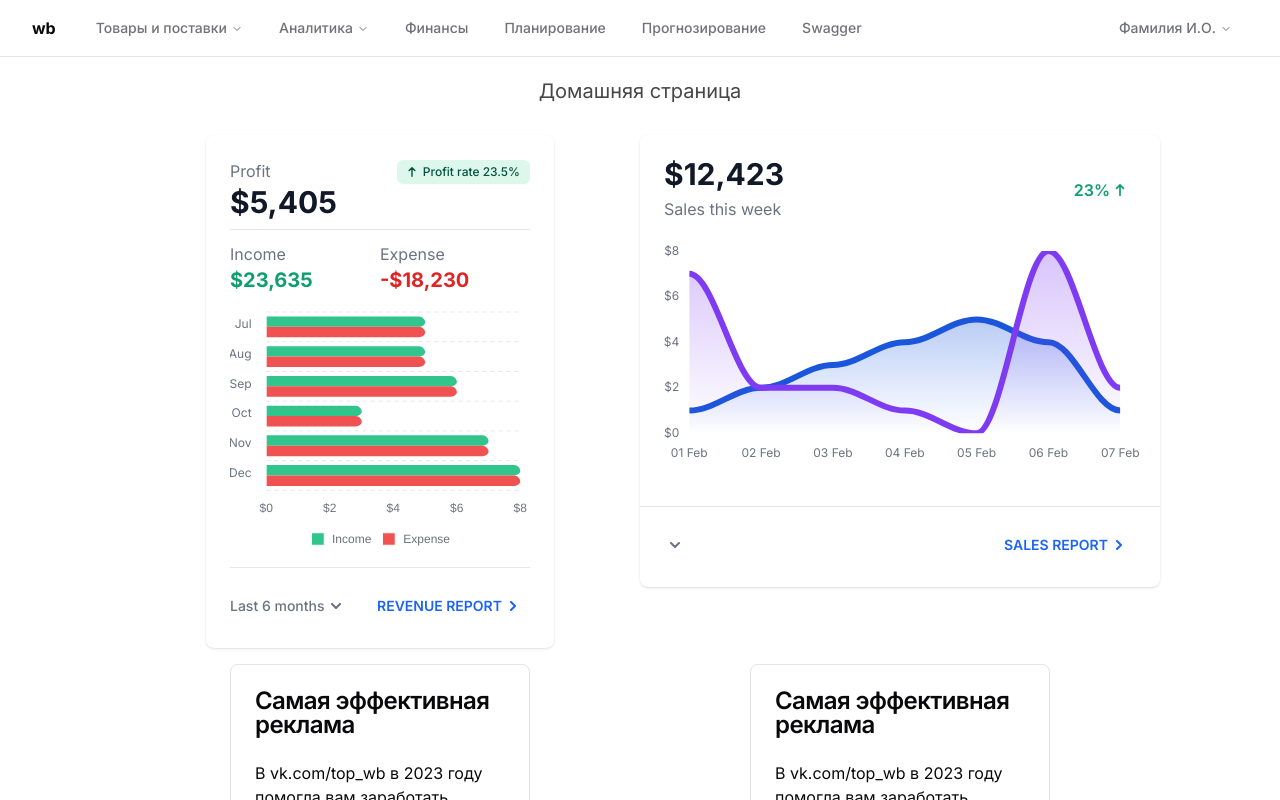
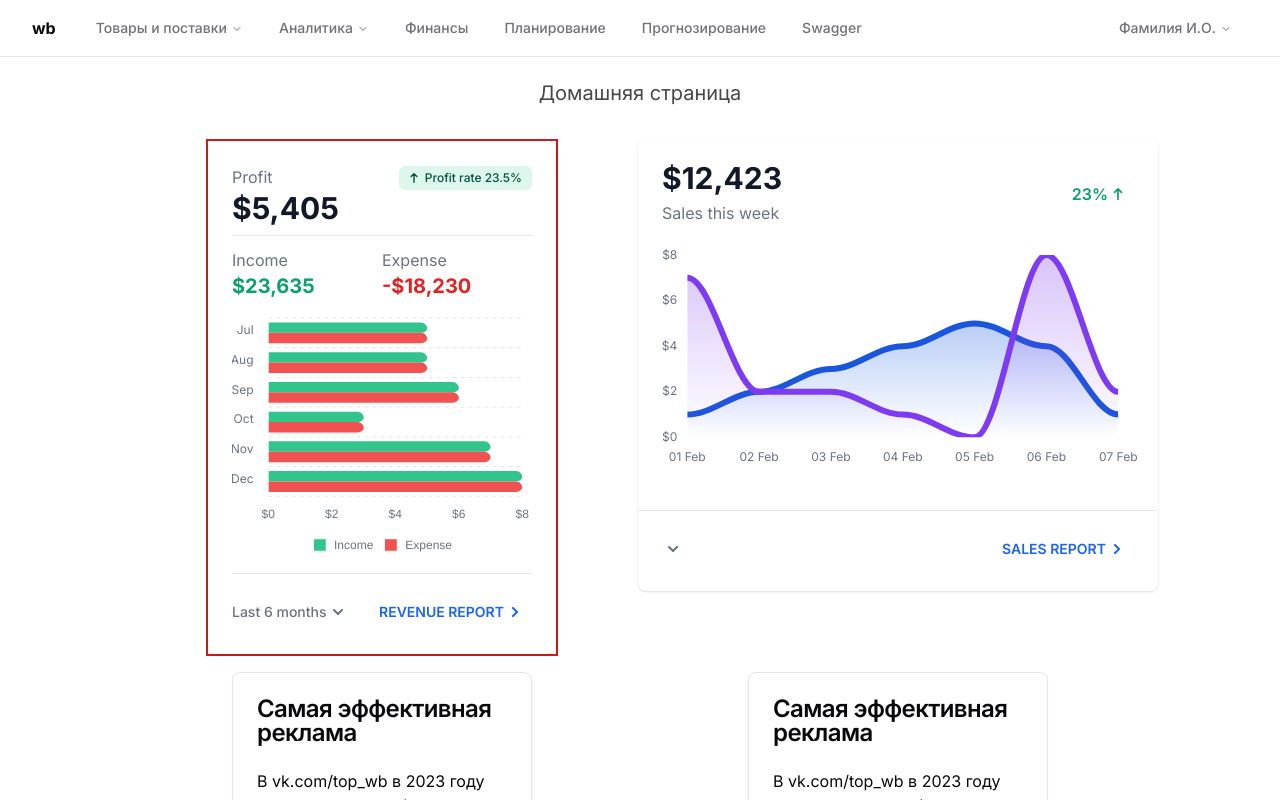
Before and after one commit to horse18leet/mp_system, a Next.js app in the folder frontend/mp_front/: page / in a window 1280 px wide. Shown: the top 800 px of the page. Built offline with nearby package versions, Linux system fonts and the light colour scheme; sample sign-in values are in the browser's storage.

Commit message:
microfix

```diff
--- a/frontend/mp_front/app/page.tsx
+++ b/frontend/mp_front/app/page.tsx
@@ -20,9 +20,9 @@ export default function Home() {
 
   return (
     <ProtectedLayout>
-      <section className={styles.main}>
+      <section className={`border-2 border-white ${styles.main}`}>
         <h1 className="mt-[20px] mb-[30px] text-xl">Домашняя страница</h1>
-        <div className="w-full grid grid-cols-2 grid-flow-row gap-[16px] justify-items-center mb-[50px]">
+        <div className="w-full border-2 border-white grid grid-cols-2 grid-flow-row gap-[16px] justify-items-center mb-[50px]">
           {/* <div className="w-[500px] border-gray-800 border-2 rounded-lg">
             <BarChart
               data={chartData}
@@ -30,7 +30,7 @@ export default function Home() {
               title="Мои товары"
             />
           </div> */}
-          <div className="">
+          <div className="border-2 border-red-700">
             <BarChart2 title="test" greenData={barChartData} redData={barChartData} />
           </div>
           <div className="">
--- a/frontend/mp_front/components/LinearChart/LinearChart.tsx
+++ b/frontend/mp_front/components/LinearChart/LinearChart.tsx
@@ -106,8 +106,6 @@ const LinearChart: React.FC<LinearChartProps> = ({ title, chartData1, chartData2
         }
     }, []);
 
-
-
     return (
         <div className="w-max bg-white rounded-lg shadow dark:bg-gray-800">
             <div className="flex justify-between p-4 md:p-6 pb-0 md:pb-0">
```
